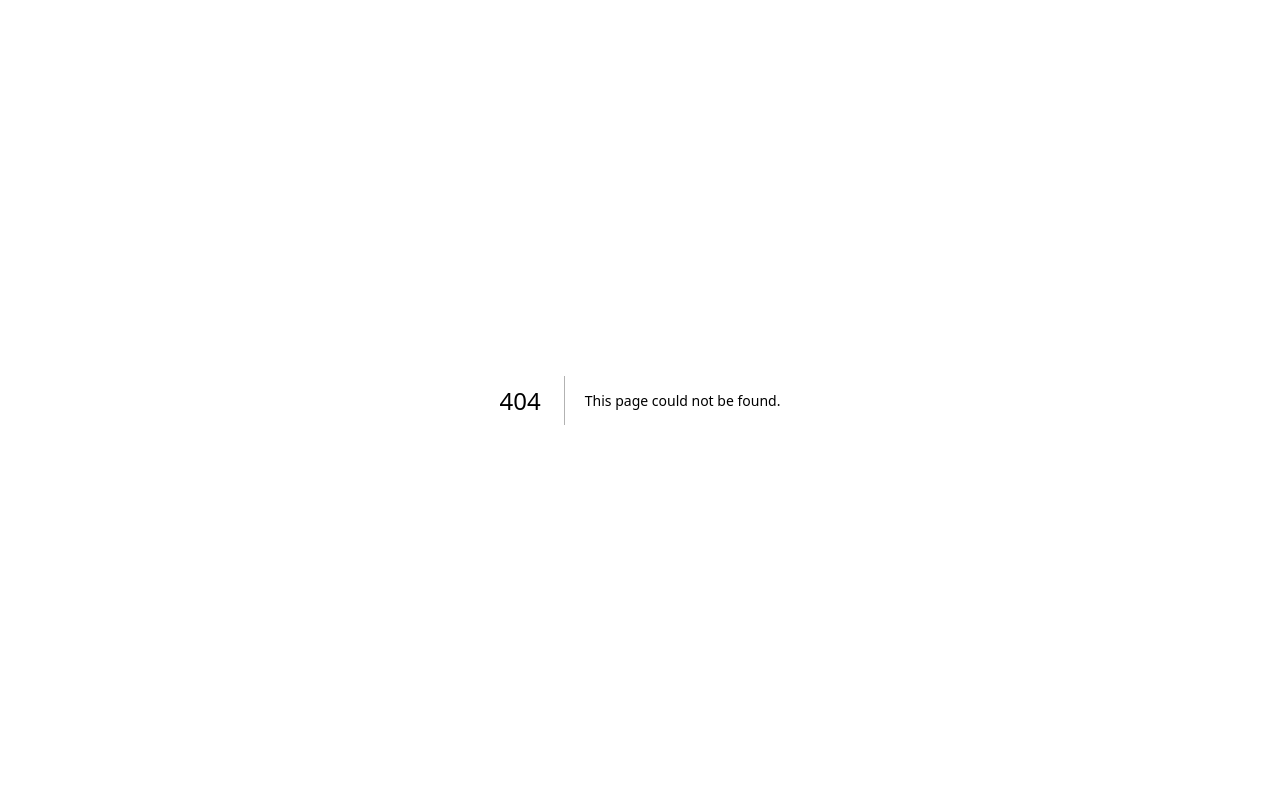
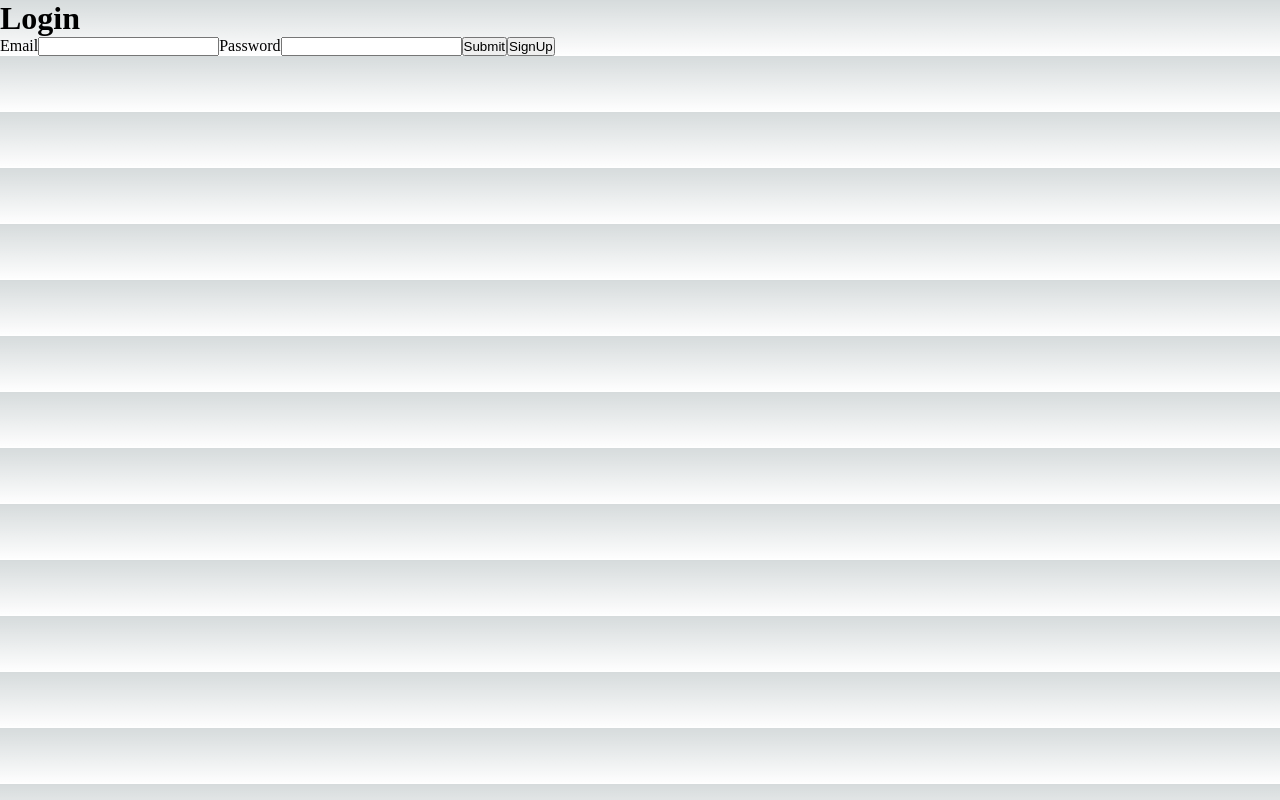
Before and after one commit to SeonghyeonMoon/wanted-pre-onboarding-challenge-fe-1, a Next.js app: page /auth in a window 1280 px wide. Before the commit this address had no page. Built offline with nearby package versions, Linux system fonts and the light colour scheme.

Commit message:
✨Feature: auth 페이지 마크업

```diff
--- /dev/null
+++ b/components/auth/Login.tsx
@@ -0,0 +1,33 @@
+import { useState } from 'react';
+
+type LoginProps = {
+  openSignUp: () => void;
+};
+
+type LoginFormData = {
+  email: string;
+  password: string;
+};
+
+const Login = ({ openSignUp }: LoginProps) => {
+  const [loginFormData, setLoginFormData] = useState<LoginFormData>({
+    email: '',
+    password: '',
+  });
+
+  return (
+    <form name='login-form'>
+      <h1>Login</h1>
+      <label htmlFor='email'>Email</label>
+      <input type='email' id='email' />
+      <label htmlFor='password'>Password</label>
+      <input type='password' id='password' />
+      <button type='submit'>Submit</button>
+      <button type='button' onClick={openSignUp}>
+        SignUp
+      </button>
+    </form>
+  );
+};
+
+export default Login;
--- /dev/null
+++ b/components/auth/SignUp.tsx
@@ -0,0 +1,33 @@
+import { useState } from 'react';
+
+type SignUpProps = {
+  closeSignUp: () => void;
+};
+
+type SignUpFormData = {
+  email: string;
+  password: string;
+};
+
+const SignUp = ({ closeSignUp }: SignUpProps) => {
+  const [signUpFormData, setSignUpFormData] = useState<SignUpFormData>({
+    email: '',
+    password: '',
+  });
+
+  return (
+    <form name='sign-up-form'>
+      <h1>Signup</h1>
+      <label htmlFor='email'>Email</label>
+      <input type='email' id='email' />
+      <label htmlFor='password'>Password</label>
+      <input type='password' id='password' />
+      <button type='submit'>Submit</button>
+      <button type='button' onClick={closeSignUp}>
+        Login
+      </button>
+    </form>
+  );
+};
+
+export default SignUp;
--- /dev/null
+++ b/components/auth/index.ts
@@ -0,0 +1,4 @@
+import Login from './Login';
+import SignUp from './SignUp';
+
+export { Login, SignUp };
--- /dev/null
+++ b/pages/auth.tsx
@@ -0,0 +1,22 @@
+import { useState } from 'react';
+import { Login, SignUp } from '../components/auth';
+
+const Auth = () => {
+  const [isSignUpOpen, setIsSignUpOpen] = useState(false);
+
+  const openSignUp = () => {
+    setIsSignUpOpen(true);
+  };
+
+  const closeSignUp = () => {
+    setIsSignUpOpen(false);
+  };
+
+  if (isSignUpOpen) {
+    return <SignUp closeSignUp={closeSignUp} />;
+  }
+
+  return <Login openSignUp={openSignUp} />;
+};
+
+export default Auth;
```
